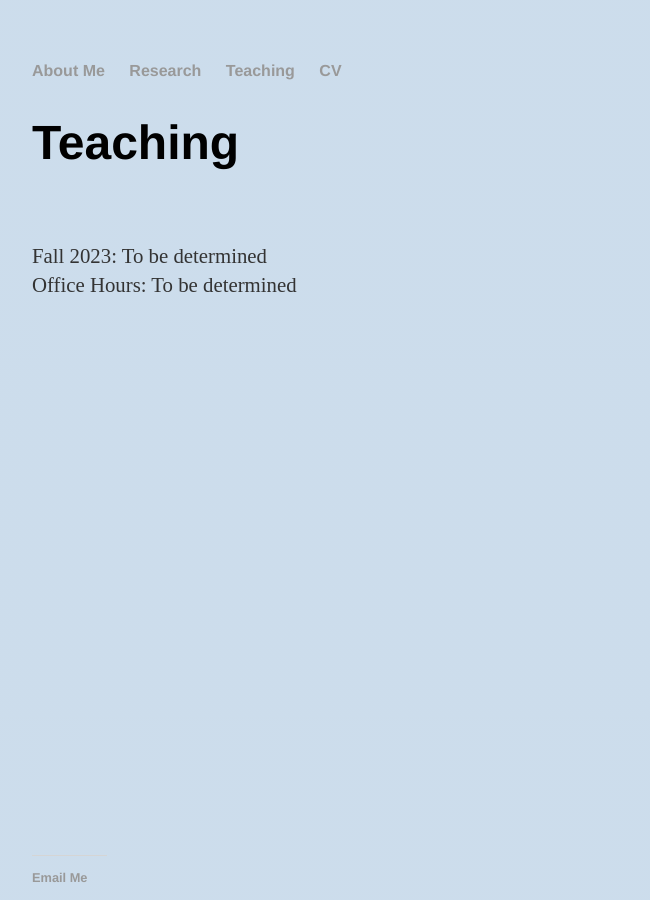
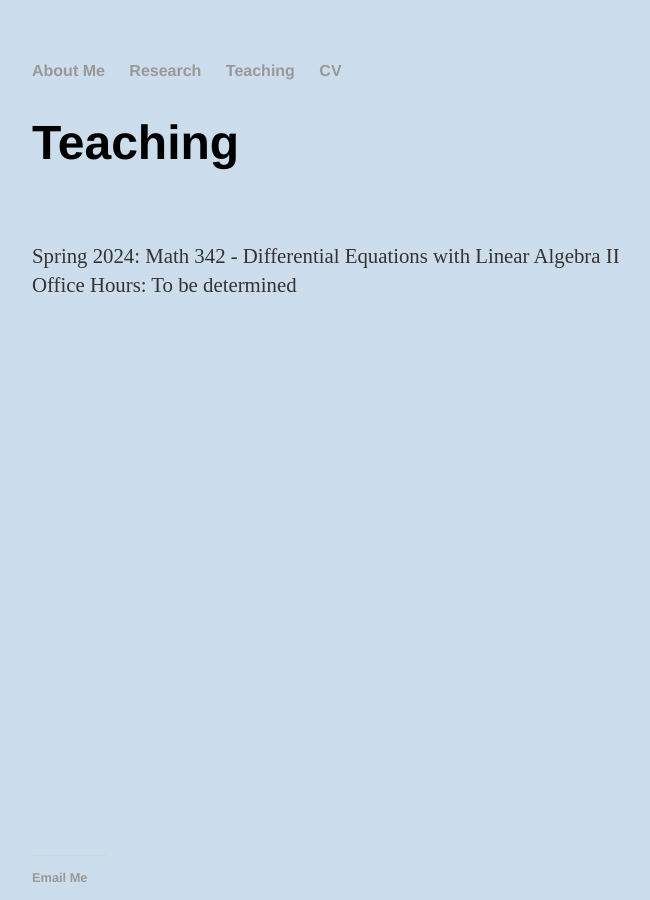
Before and after one commit to dhayes95/dhayes95.github.io, a Jekyll site: the page built from teaching/index.html, in a window 1280 px wide. Shown: the whole page, without its empty margins (160-810 px from the left). Built offline with Jekyll 4.4.1, drawn with Linux system fonts in a browser that asks for light colours.

Commit message:
Update index.html

```diff
--- a/teaching/index.html
+++ b/teaching/index.html
@@ -7,7 +7,7 @@ title: Teaching
 			<h1>Teaching</h1>
 			<br>
 			<p>
-      Fall 2023: To be determined
+      Spring 2024: Math 342 - Differential Equations with Linear Algebra II
       <br>
       Office Hours: To be determined
 			</p>
```
